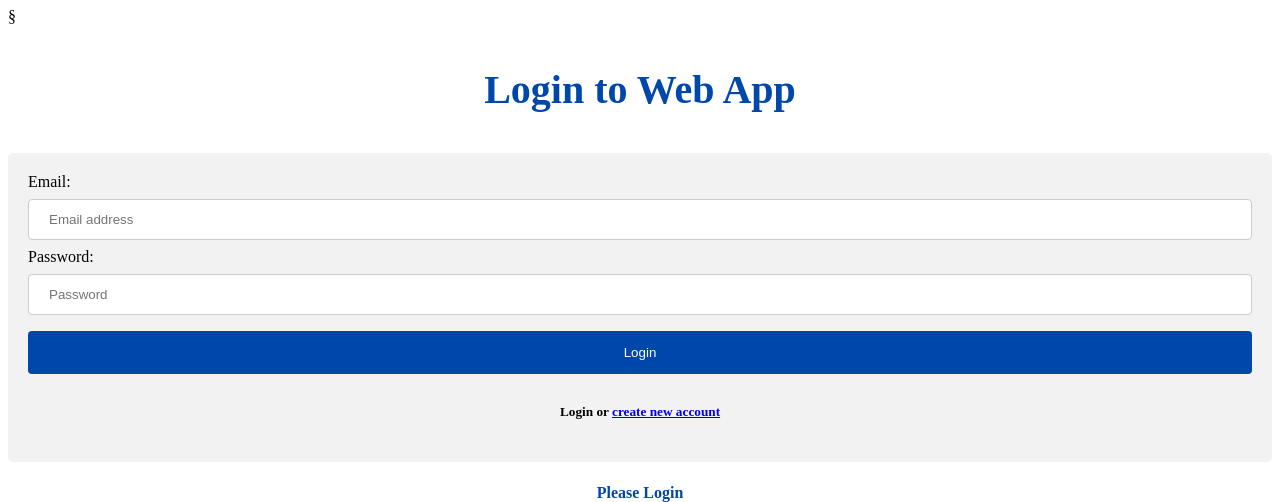
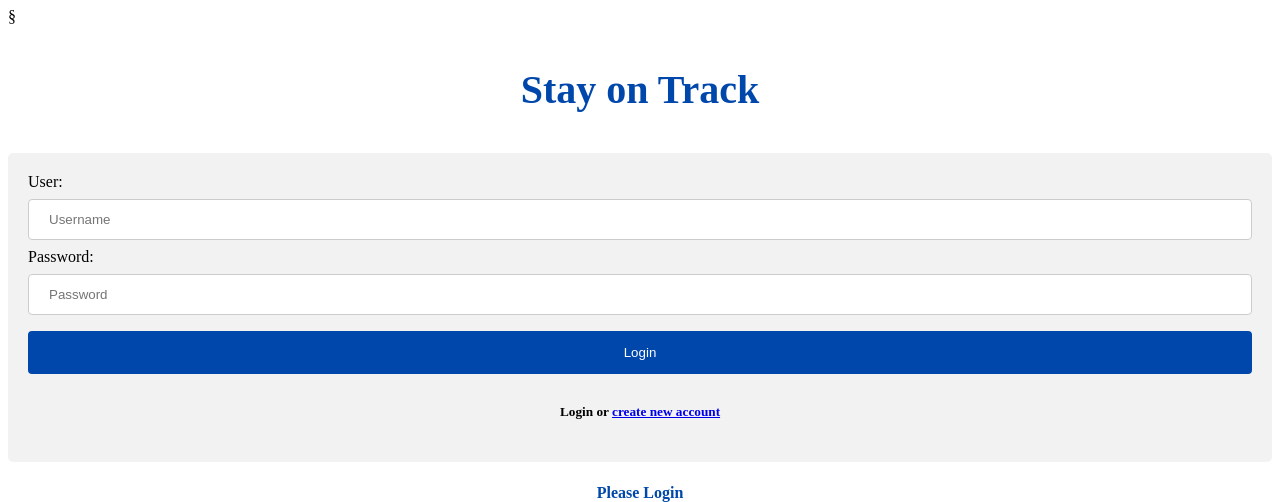
Before and after one commit to jakobssons/stayontrack, a PHP site: page / in a window 1280 px wide. Shown: the top 502 px of the page. Run offline with PHP 8.4, Linux system fonts and the light colour scheme.

Commit message:
Replaced some texts in files
Changed some titles and options for the sites.

```diff
--- a/blockchain.php
+++ b/blockchain.php
@@ -2,7 +2,7 @@
 
 include_once 'config/db_config.php';
 
-echo "<h1>Financial Transactions</h1>";
+echo "<h1>Project Logs</h1>";
 
 // Connect to the database
 $conn = mysqli_connect($servername, $username, $password, $dbname);
--- a/index.php
+++ b/index.php
@@ -51,12 +51,12 @@ h5 {
 </style>§
 <body>
 
-<h3>Login to Web App</h3>
+<h3>Stay on Track</h3>
 
 <div>
-<form action="transfer.php" method="post">
-    <label for="email">Email: </label>
-    <input type="text" id="email" name="email" placeholder="Email address">
+<form action="chooseproject.php" method="post">
+    <label for="user">User: </label>
+    <input type="text" id="user" name="user" placeholder="Username">
 
     <label for="password">Password: </label>
     <input type="text" id="password" name="password" placeholder="Password">
```
Also changed, not shown: chooseproject.php (renamed from transfer.php, +19 -7 lines).
